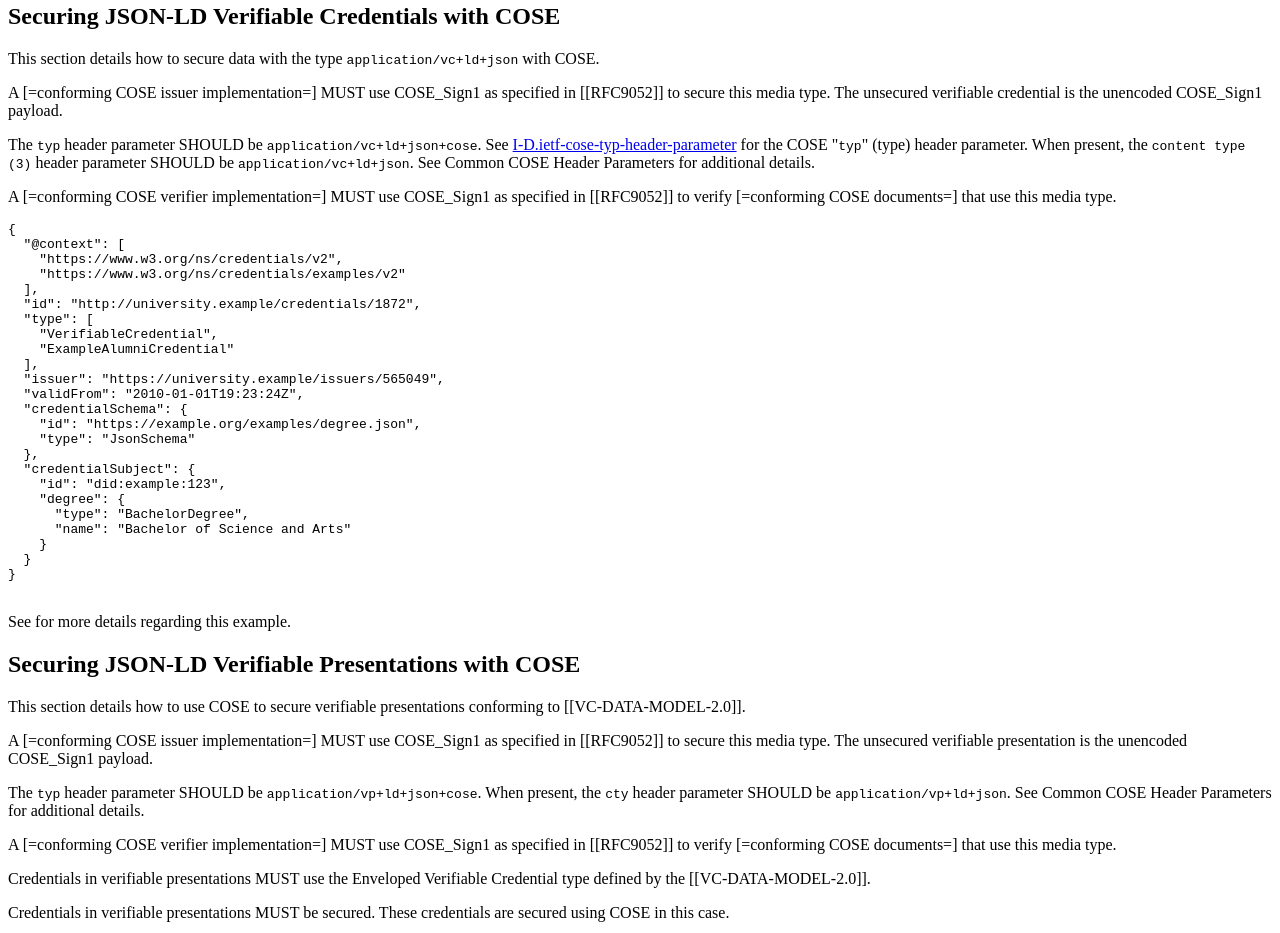
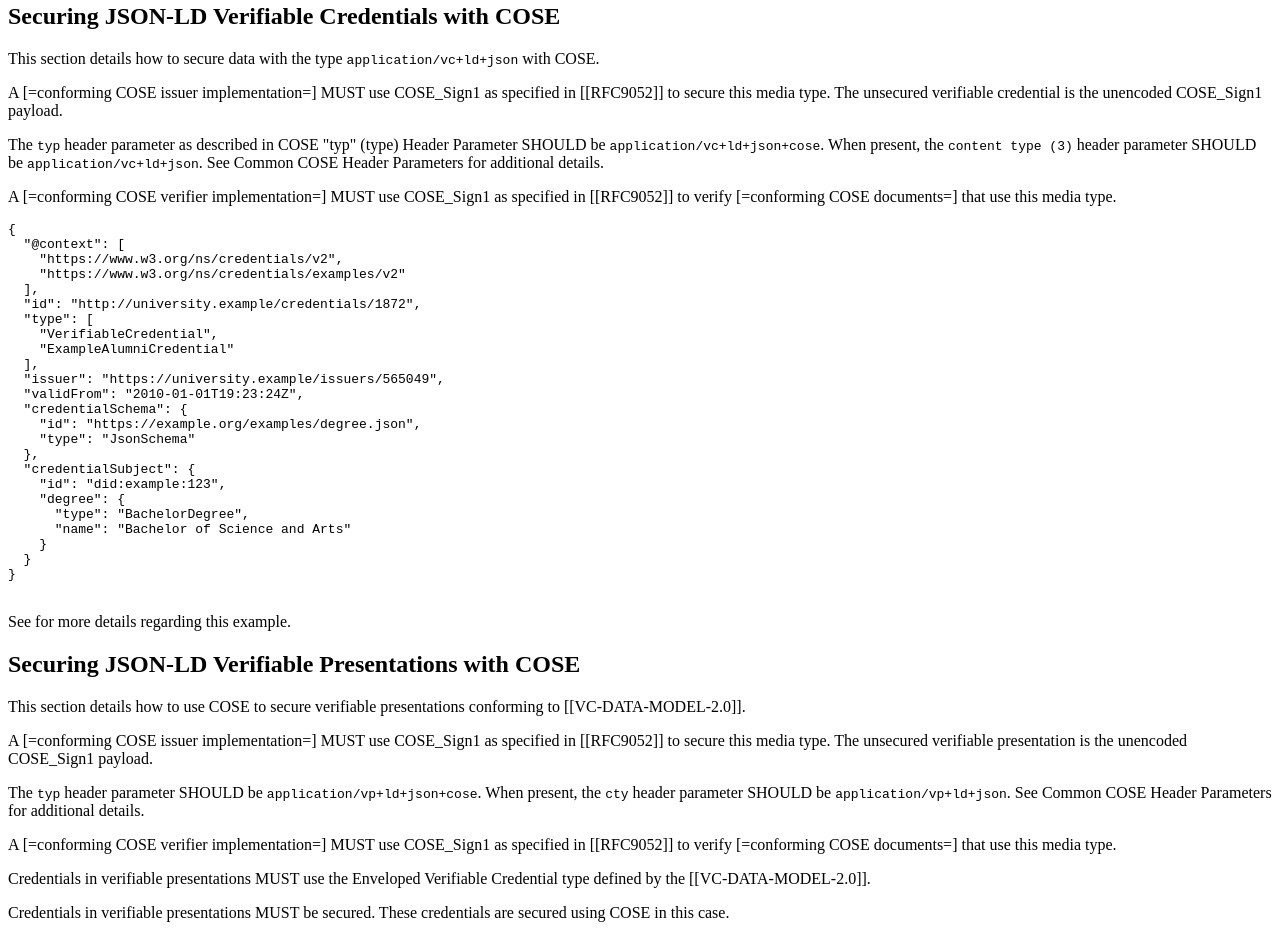
Before and after one commit to w3c/vc-jose-cose, a plain HTML site: page index.html in a window 1280 px wide. Shown: the part 3898-4831 px from the top of the page. Drawn offline with Linux system fonts and the light colour scheme; a script that the page names is missing.

Commit message:
Update index.html (#277)

```diff
--- a/index.html
+++ b/index.html
@@ -572,9 +572,7 @@
                 The unsecured verifiable credential is the unencoded COSE_Sign1 payload.
             </p>
             <p>
-                The <code>typ</code> header parameter SHOULD be <code>application/vc+ld+json+cose</code>.
-                See <a href="https://www.ietf.org/archive/id/draft-ietf-cose-typ-header-parameter-03.html">I-D.ietf-cose-typ-header-parameter</a>
-                for the COSE "<code>typ</code>" (type) header parameter.
+                The <code>typ</code> header parameter as described in <a data-cite="RFC9596#section-2">COSE "typ" (type) Header Parameter</a> SHOULD be <code>application/vc+ld+json+cose</code>.
                 When present, the <code>content type (3)</code> header parameter
                 SHOULD be <code>application/vc+ld+json</code>.
                 See <a data-cite="RFC9052#section-3.1">Common COSE Header Parameters</a> for additional details.
```
